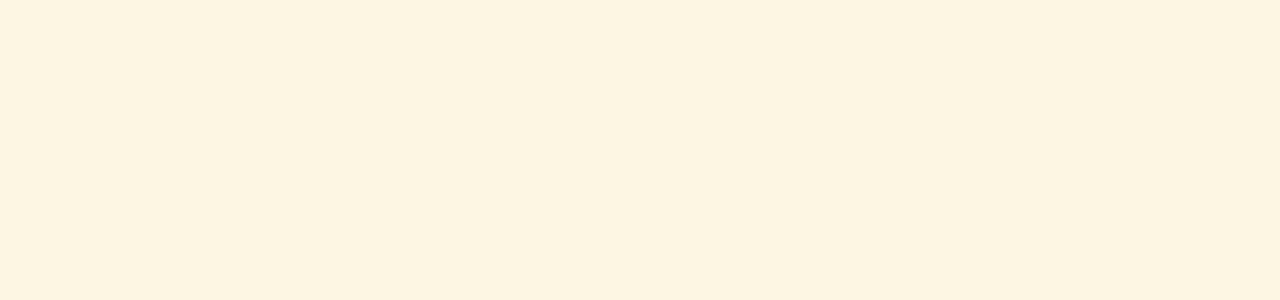
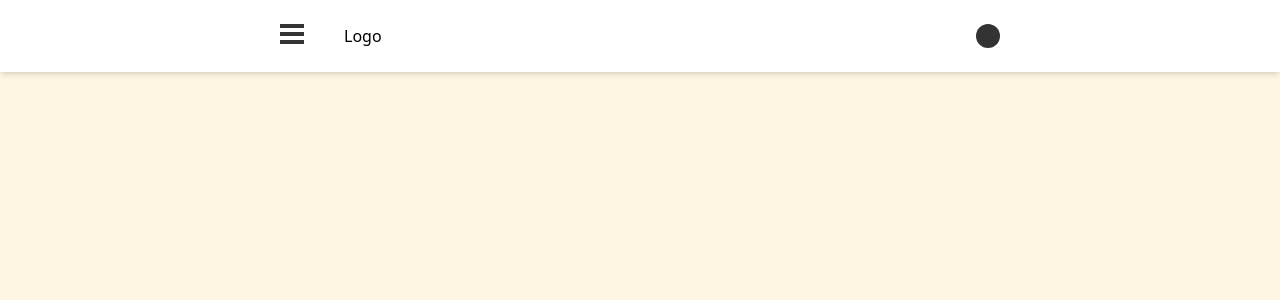
Before and after one commit to indialifah/artfolio-dbb-finalproject, a React (Vite) app: page / in a window 1280 px wide. Before the commit this address had no page. Shown: the top 300 px of the page. Built offline with nearby package versions, Linux system fonts and the light colour scheme.

Commit message:
create Navbar component

```diff
--- a/src/App.jsx
+++ b/src/App.jsx
@@ -1,6 +1,7 @@
 import { BrowserRouter as Router, Routes, Route } from 'react-router-dom';
 import Login from './pages/Login'
 import Register from './pages/Register'
+import Home from './pages/Home';
 
 function App() {
 
@@ -11,6 +12,7 @@ function App() {
         {/* <h1 className='text-8xl font-bold'>Setup done yeay!</h1>  */}
         <Route path='/login' element={<Login />} />
         <Route path='/register' element={<Register />} />
+        <Route path='/' element={<Home />}/>
       </Routes>
     </Router>
   )
--- /dev/null
+++ b/src/components/Navbar.jsx
@@ -0,0 +1,23 @@
+import React from 'react'
+
+const Navbar = () => {
+  return (
+    <div className='bg-white shadow-md w-full fixed top-0 left-0'>
+        <div className='flex justify-between p-6 mx-auto w-[60%]'>
+            <div className='flex gap-10'>
+                <div className="flex flex-col gap-1 cursor-pointer">
+                    <div className="w-6 h-1 bg-black"></div>
+                    <div className="w-6 h-1 bg-black"></div>
+                    <div className="w-6 h-1 bg-black"></div>
+                </div>
+                <h1>Logo</h1>
+            </div>
+            <div>
+                <div className='w-6 h-6 bg-black rounded-full float-end cursor-pointer'></div>
+            </div>
+        </div>
+    </div>
+  )
+}
+
+export default Navbar
--- /dev/null
+++ b/src/pages/Home.jsx
@@ -0,0 +1,12 @@
+import React from 'react'
+import Navbar from '../components/Navbar'
+
+const Home = () => {
+  return (
+    <div>
+        <Navbar />
+    </div>
+  )
+}
+
+export default Home
```
